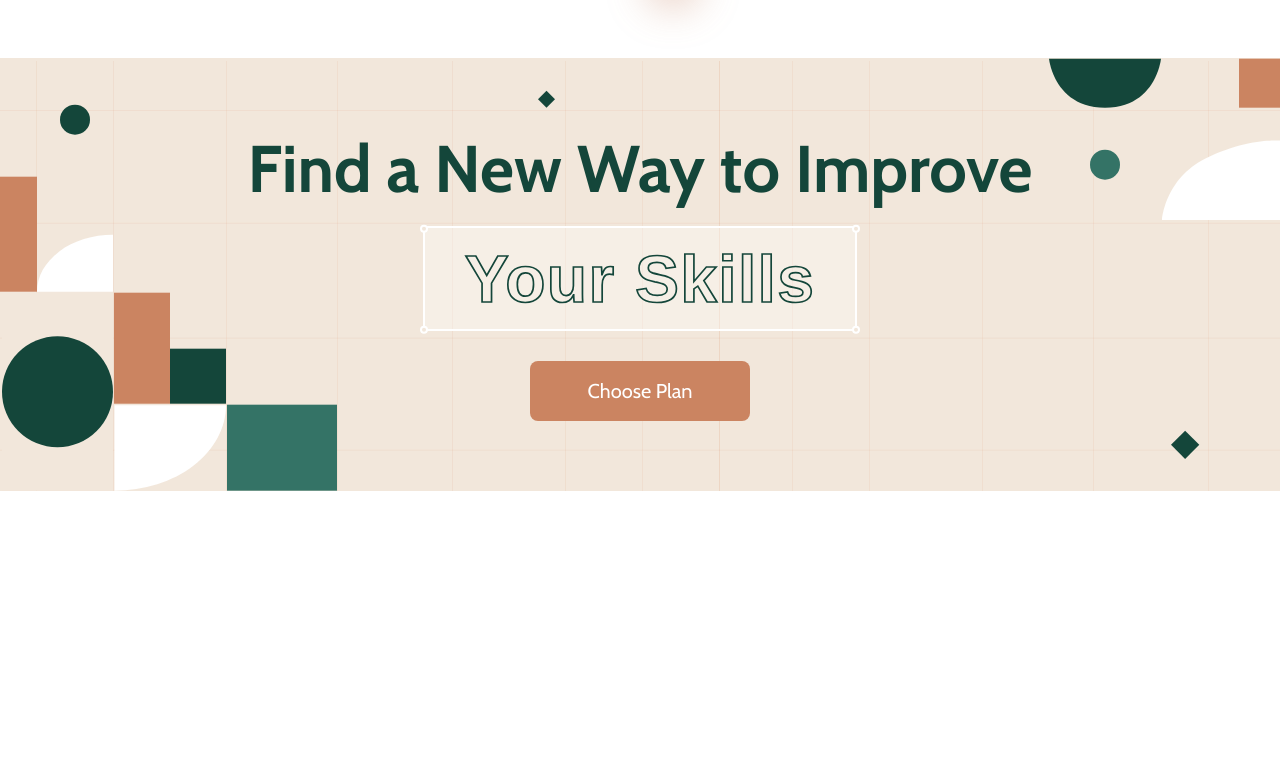
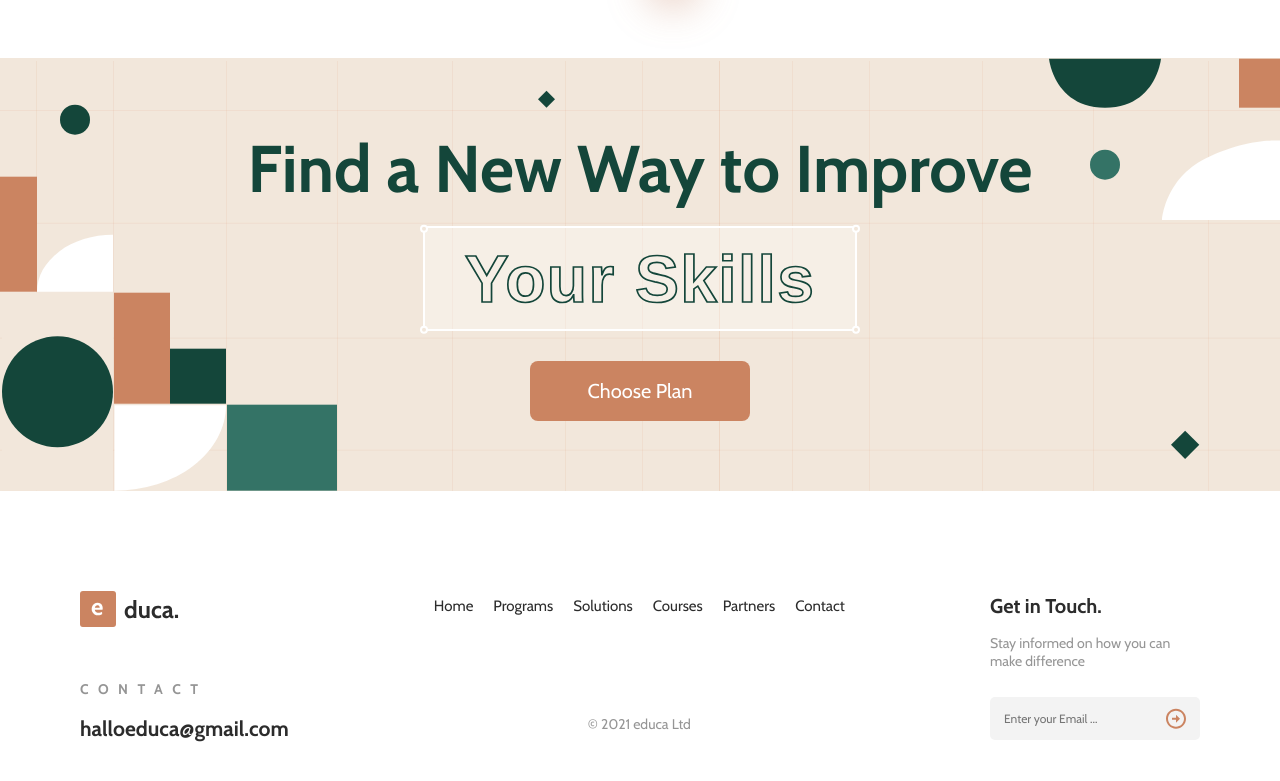
Before and after one commit to Muhammad-Ali-1/Learning-Platform-Landing-Page, a React (Vite) app: page / in a window 1280 px wide. Shown: the part 3734-4515 px from the top of the page. Before the commit the page ends 4225 px from the top, so only its background shows below. Built offline with nearby package versions, Linux system fonts and the light colour scheme.

Commit message:
Added: Footer for Web

```diff
--- a/src/App.jsx
+++ b/src/App.jsx
@@ -6,6 +6,7 @@ import Courses from "./Courses";
 import Pricing from "./Pricing";
 import Testimonials from "./Testimonials";
 import Banner from "./Banner";
+import Footer from "./Footer";
 
 function App() {
   return (
@@ -18,6 +19,7 @@ function App() {
       <Pricing />
       <Testimonials />
       <Banner />
+      <Footer />
     </>
   );
 }
--- /dev/null
+++ b/src/Footer.jsx
@@ -0,0 +1,39 @@
+import React from "react";
+import { NavLink } from "react-router-dom";
+import logo from "./assets/logo2.svg";
+import arrow from "./assets/forwardArrow.svg";
+
+const Footer = () => {
+  return (
+    <div className="footer-section">
+      <div className="footer-container">
+        <div className="left">
+          <img src={logo} alt="" />
+          <p>CONTACT</p>
+          <h4>halloeduca@gmail.com</h4>
+        </div>
+        <div className="mid">
+          <div className="links">
+            <NavLink to="#">Home</NavLink>
+            <NavLink to="#">Programs</NavLink>
+            <NavLink to="#">Solutions</NavLink>
+            <NavLink to="#">Courses</NavLink>
+            <NavLink to="#">Partners</NavLink>
+            <NavLink to="#">Contact</NavLink>
+          </div>
+          <p>© 2021 educa Ltd </p>
+        </div>
+        <div className="right">
+          <h3>Get in Touch.</h3>
+          <p>Stay informed on how you can make difference</p>
+          <div className="input">
+            <img src={arrow} alt="" />
+            <input type="text" placeholder="Enter your Email ... " />
+          </div>
+        </div>
+      </div>
+    </div>
+  );
+};
+
+export default Footer;
--- a/src/index.css
+++ b/src/index.css
@@ -1026,6 +1026,113 @@ html {
 
 /* ---------------------------------------------------------------------------- */
 
+/* Footer Section*/
+
+.footer-section {
+  max-width: 1920px;
+  margin: auto;
+  padding: 10rem 8rem;
+}
+
+.footer-container {
+  display: flex;
+  justify-content: space-between;
+  align-items: flex-start;
+}
+
+.footer-container .left img {
+  margin-bottom: 5rem;
+}
+
+.footer-container .left p {
+  font-weight: 700;
+  font-size: 1.4rem;
+  letter-spacing: 0.68em;
+  color: rgba(44, 44, 44, 0.5);
+  margin-bottom: 1.75rem;
+}
+
+.footer-container .left h4 {
+  font-weight: 700;
+  font-size: 2.1rem;
+  color: #2c2c2c;
+}
+
+.footer-container .mid {
+  margin-top: 0.6rem;
+  display: flex;
+  flex-direction: column;
+  align-items: center;
+}
+
+.footer-container .mid .links {
+  display: flex;
+  margin-bottom: 10rem;
+  gap: 2rem;
+}
+
+.footer-container .mid .links a {
+  color: #2c2c2c;
+  text-decoration: none;
+  font-size: 1.5rem;
+}
+.footer-container .mid .links a:hover {
+  color: #000;
+  text-decoration: underline;
+}
+.footer-container .mid p {
+  font-weight: 400;
+  font-size: 1.4rem;
+  color: rgba(44, 44, 44, 0.5);
+}
+
+.footer-container .right {
+  margin-top: 0.3rem;
+}
+
+.footer-container .right h3 {
+  font-size: 2rem;
+  color: #2c2c2c;
+  margin-bottom: 1.6rem;
+}
+
+.footer-container .right p {
+  font-weight: 400;
+  font-size: 1.4rem;
+  width: 21rem;
+  color: rgba(44, 44, 44, 0.5);
+  margin-bottom: 2.7rem;
+}
+
+.footer-container .right .input {
+  position: relative;
+}
+
+.footer-container .right input {
+  width: 21rem;
+  box-sizing: border-box;
+  padding: 1.4rem;
+  font-weight: 400;
+  font-size: 1.2rem;
+  line-height: 15px;
+  color: rgba(44, 44, 44);
+  background-color: #f3f3f3;
+  border-radius: 0.5rem;
+  outline: none;
+  border: none;
+}
+
+.footer-container .right .input img {
+  width: 2rem;
+  position: absolute;
+  right: 1.4rem;
+  top: 25%;
+}
+
+/* ///Footer Section*/
+
+/* ---------------------------------------------------------------------------- */
+
 /* Media Queries*/
 
 @media (min-width: 1441px) {
```
Also changed, not shown: src/assets/forwardArrow.svg (added).
